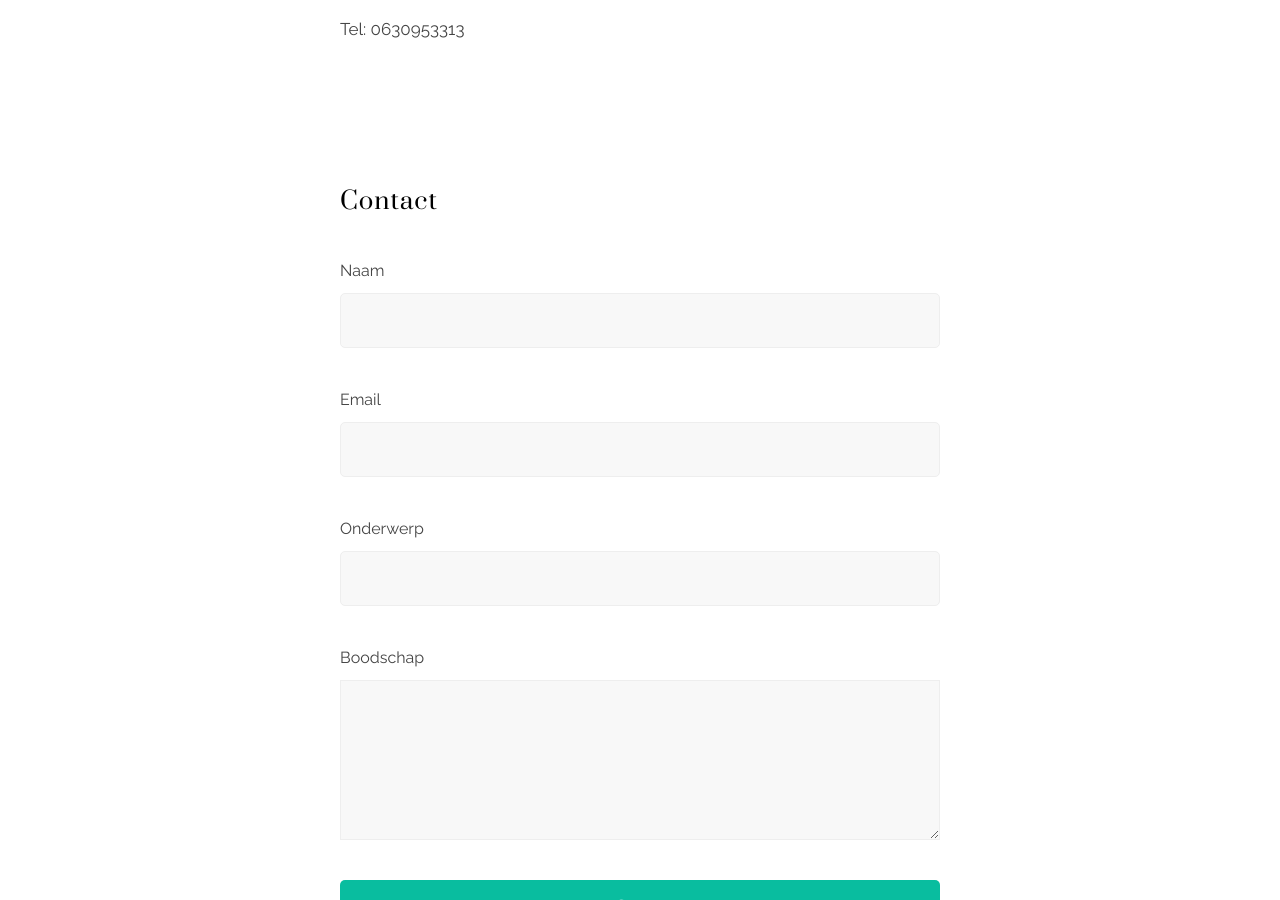
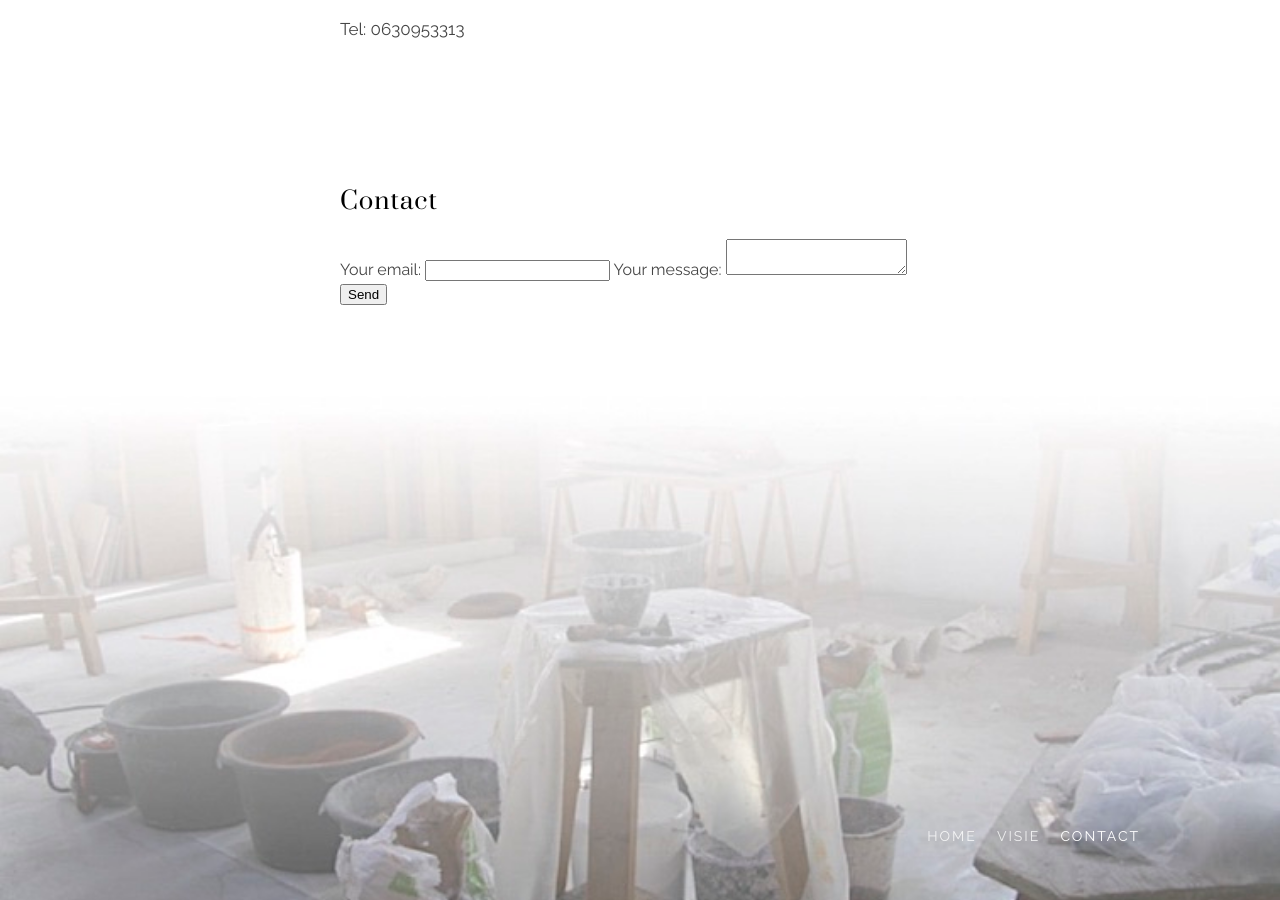
Before and after one commit to feicohajonides2020/feicohajonides2020.github.io, a Jekyll site: the page built from contact.md, in a window 1280 px wide and 900 px high, scrolled down 927 px. Built offline with Jekyll 4.4.1, drawn with Linux system fonts in a browser that asks for light colours.

Commit message:
Update contact.html

```diff
--- a/_layouts/contact.html
+++ b/_layouts/contact.html
@@ -10,39 +10,23 @@
 
     {% if page.formspree.email %}
     <h3 class="uk-margin-large-top">Contact</h3>
-    <form class="uk-form-stacked uk-margin-medium-top" method="POST" action="https://formspree.io/f/feicohajonides@hotmail.com" accept-charset="UTF-8">
-        <div class="uk-margin-medium-bottom">
-            <label class="uk-form-label uk-margin-small-bottom" for="form-stacked-text">Naam</label>
-            <div class="uk-form-controls">
-                <input class="uk-input uk-form-large uk-border-rounded" name="name" type="text" required>
-            </div>
-        </div>
-        <div class="uk-margin-medium-bottom">
-            <label class="uk-form-label uk-margin-small-bottom" for="form-stacked-text">Email</label>
-            <div class="uk-form-controls">
-                <input class="uk-input uk-form-large uk-border-rounded" name="_replyto" type="email" required>
-            </div>
-        </div>
-        <div class="uk-margin-medium-bottom">
-            <label class="uk-form-label uk-margin-small-bottom" for="form-stacked-text">Onderwerp</label>
-            <div class="uk-form-controls">
-                <input class="uk-input uk-form-large uk-border-rounded" name="_subject" type="text">
-            </div>
-        </div>
-        <div class="uk-margin-medium-bottom">
-            <label class="uk-form-label uk-margin-small-bottom" for="form-stacked-text">Boodschap</label>
-            <div class="uk-form-controls">
-                <textarea class="uk-textarea uk-form-large" name="message" rows="5" minlength="10" required></textarea>
-            </div>
-        </div>
-        <div>
-            {% if page.formspree.redirect %}
-            <input type="hidden" name="_next" value="{{ page.formspree.redirect | absolute_url }}">
-            {% endif %}
-            <input type="text" name="_gotcha" style="display:none">
-            <input class="uk-button uk-button-primary uk-button-large uk-width-1-1 uk-border-rounded" type="submit" value="Stuur">
-        </div>
-    </form>
+   <form
+  action="https://formspree.io/f/feicohajonides@hotmail.com"
+  method="POST"
+>
+  <label>
+    Your email:
+    <input type="text" name="_replyto">
+  </label>
+  <label>
+    Your message:
+    <textarea name="message"></textarea>
+  </label>
+
+  <!-- your other form fields go here -->
+
+  <button type="submit">Send</button>
+</form>
     {% endif %}
 
 </div>
```
